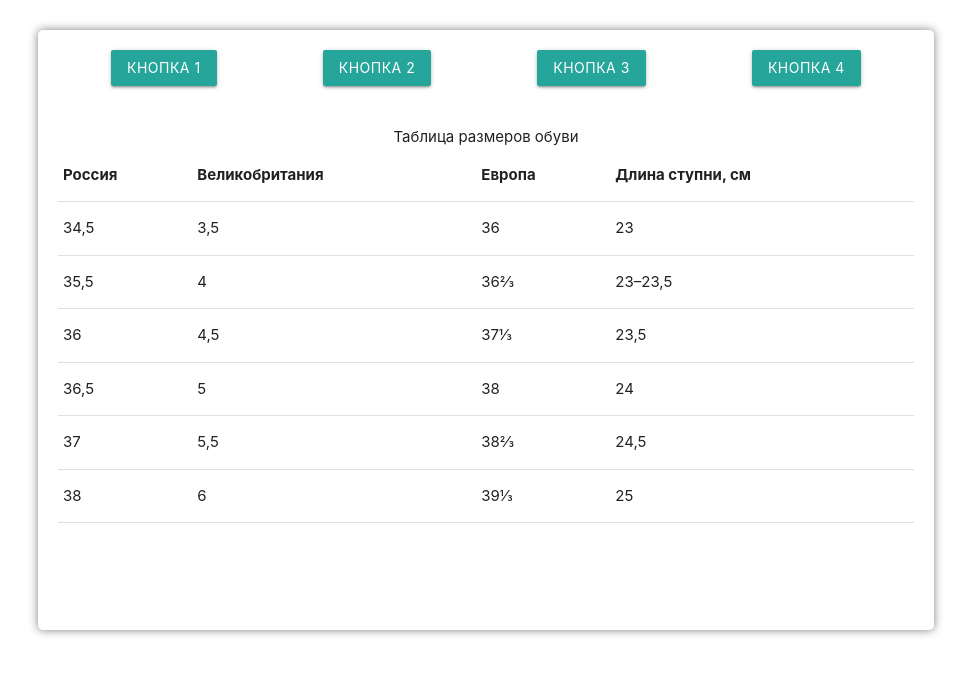
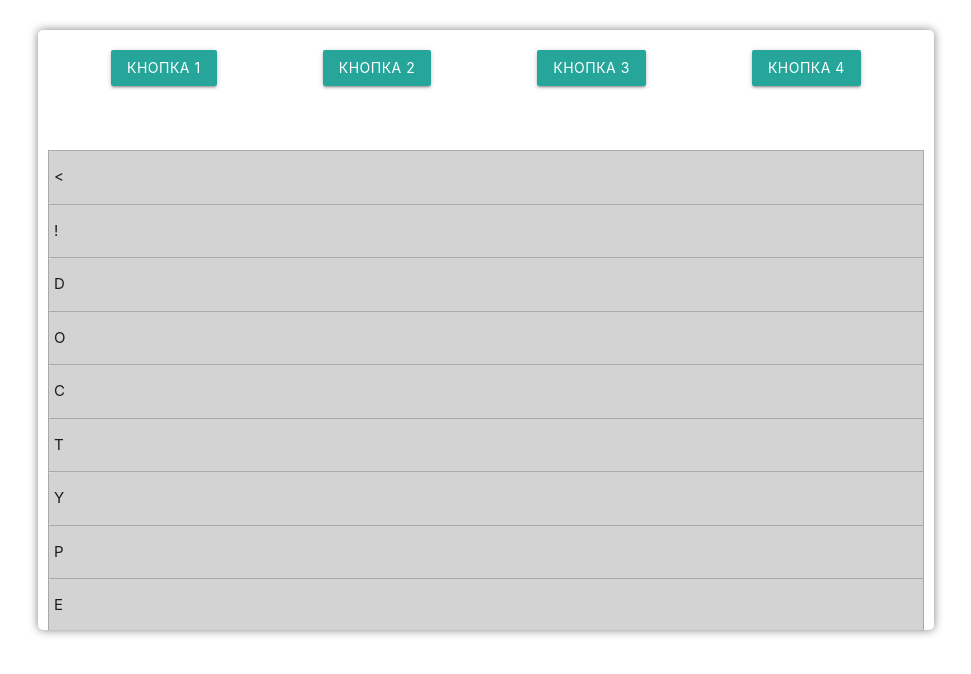
Before and after one commit to letsleroyme/diplomProject, a Vue app in the folder front/: page / in a window 1280 px wide. Both pictures are taken after a click on the button "ЗАГРУЗИТЬ". Shown: the top 674 px of the page, without its empty margins (154-1125 px from the left). Built offline with nearby package versions, Linux system fonts and the light colour scheme.

Commit message:
commit Tolya 3.05.2020 table

```diff
--- a/front/src/views/Tables.vue
+++ b/front/src/views/Tables.vue
@@ -23,21 +23,12 @@
             <button class="btn">Кнопка 4</button>
           </div>
 
-          <div  class="table-body">
-            <table border="1">
-              <caption>Таблица размеров обуви</caption>
-              <tr>
-                <th>Россия</th>
-                <th>Великобритания</th>
-                <th>Европа</th>
-                <th>Длина ступни, см</th>
+          <div class="table-body">
+            <table>
+              <tr v-for="i in file">
+                  <td v-for="j in i" >{{j}}</td>
               </tr>
-              <tr><td>34,5</td><td>3,5</td><td>36</td><td>23</td></tr>
-              <tr><td>35,5</td><td>4</td><td>36⅔</td><td>23–23,5</td></tr>
-              <tr><td>36</td><td>4,5</td><td>37⅓</td><td>23,5</td></tr>
-              <tr><td>36,5</td><td>5</td><td>38</td><td>24</td></tr>
-              <tr><td>37</td><td>5,5</td><td>38⅔</td><td>24,5</td></tr>
-              <tr><td>38</td><td>6</td><td>39⅓</td><td>25</td></tr>
+
             </table>
           </div>
         </div>
@@ -50,12 +41,14 @@
     name: 'tables',
     data:()=>({
       loader: true,
-      file: ''
+      file: '',
+      tables: ''
     }),
     mounted() {
       this.file = this.$store.state.table.file.data
+      console.log(typeof this.file)
       setTimeout(() => {
-        if (this.file !== '') {
+        if (this.file.length !== 0) {
           this.loader = false
         }
       }, 1000)
@@ -80,13 +73,32 @@
         padding: 20px;
         display: flex;
         justify-content: space-around;
+        height: 100px;
       }
 
       .table-body {
-        padding: 20px;
+        padding: 20px 10px 10px 10px;
+        overflow: scroll;
+        height: 500px;
+        margin-bottom: 0;
 
         table {
-          height: 300px;
+
+          tr:first-child{
+            background-color: lightgrey;
+          }
+
+          td{
+            border: 1px solid darkgrey;
+          }
+
+          td:first-child {
+            background-color: lightgrey;
+          }
+
+          .grey {
+            background-color: grey;
+          }
         }
       }
     }
```
